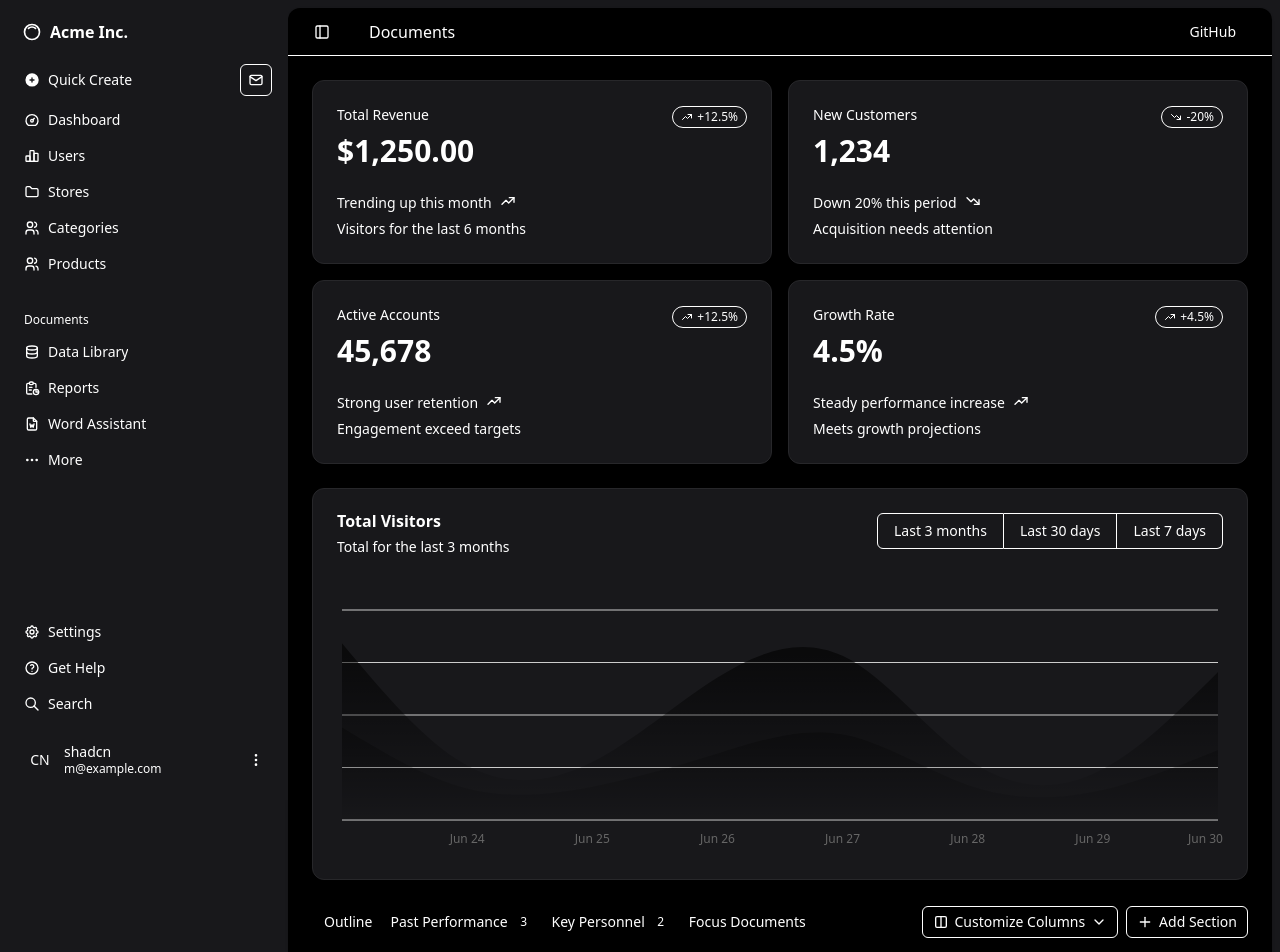
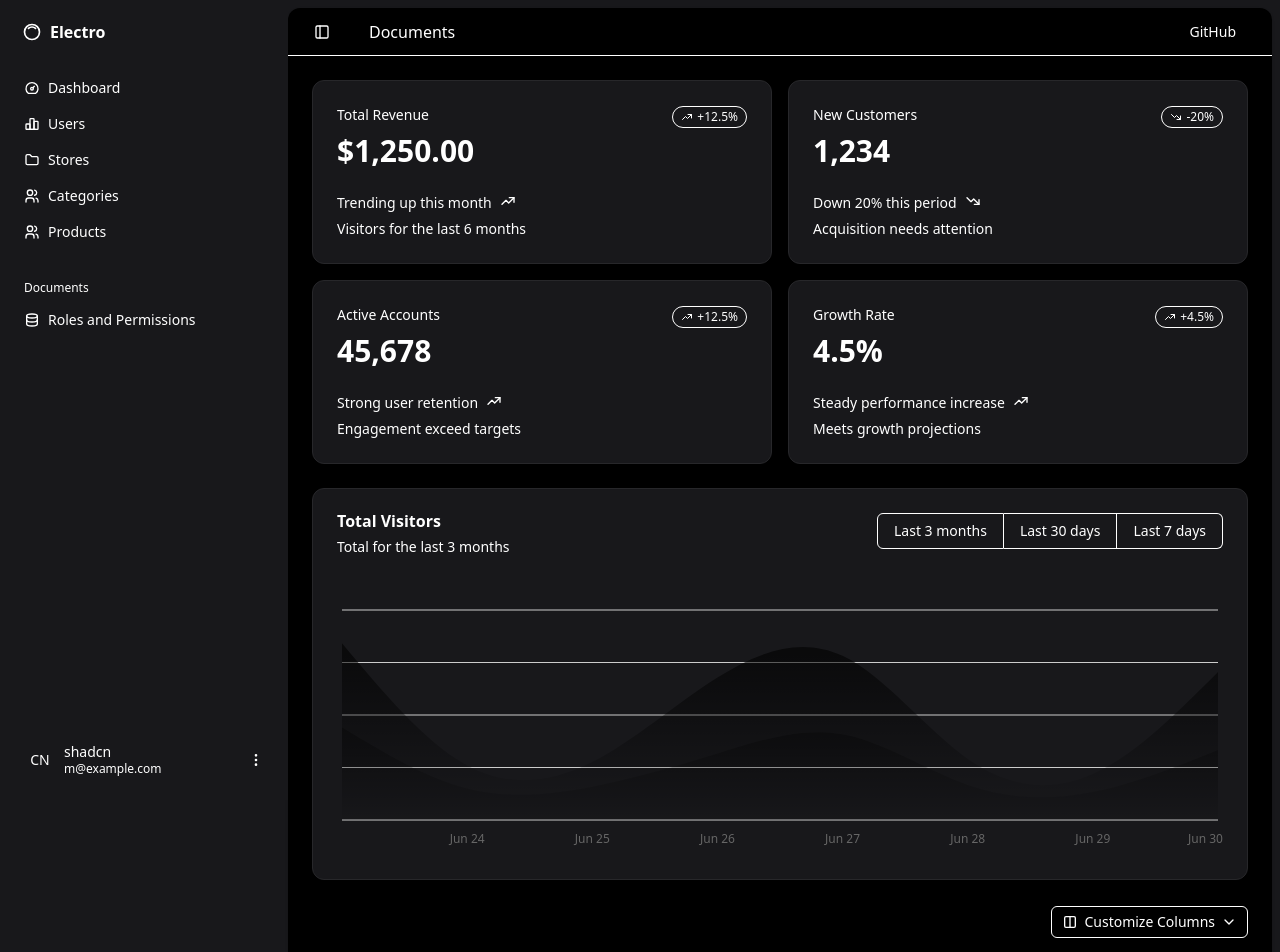
Before and after one commit to HamzaIshfaq123/fullstack-ecommerce-site, a React (Vite) app in the folder Client/: page /dashboard in a window 1280 px wide. Shown: the top 952 px of the page. Built offline with nearby package versions, Linux system fonts and the light colour scheme.

Commit message:
dashboard styling ...

```diff
--- a/Client/src/components/Admin/Dashboard/Dashboard.jsx
+++ b/Client/src/components/Admin/Dashboard/Dashboard.jsx
@@ -28,7 +28,7 @@ export default function Dashboard() {
               <div className="px-4 lg:px-6">
                 <ChartAreaInteractive  />
               </div>
-              <DataTable className="bg-zinc-900" data={data} />
+              <DataTable className="bg-zinc-900 border! border-black!" data={data} />
             </div>
           </div>
         </div>
--- a/Client/src/components/app-sidebar.jsx
+++ b/Client/src/components/app-sidebar.jsx
@@ -118,38 +118,38 @@ const data = {
     },
   ],
   navSecondary: [
-    {
-      title: "Settings",
-      url: "#",
-      icon: IconSettings,
-    },
-    {
-      title: "Get Help",
-      url: "#",
-      icon: IconHelp,
-    },
-    {
-      title: "Search",
-      url: "#",
-      icon: IconSearch,
-    },
+    // {
+    //   title: "Settings",
+    //   url: "#",
+    //   icon: IconSettings,
+    // },
+    // {
+    //   title: "Get Help",
+    //   url: "#",
+    //   icon: IconHelp,
+    // },
+    // {
+    //   title: "Search",
+    //   url: "#",
+    //   icon: IconSearch,
+    // },
   ],
   documents: [
     {
-      name: "Data Library",
+      name: "Roles and Permissions",
       url: "#",
       icon: IconDatabase,
     },
-    {
-      name: "Reports",
-      url: "#",
-      icon: IconReport,
-    },
-    {
-      name: "Word Assistant",
-      url: "#",
-      icon: IconFileWord,
-    },
+    // {
+    //   name: "Reports",
+    //   url: "#",
+    //   icon: IconReport,
+    // },
+    // {
+    //   name: "Word Assistant",
+    //   url: "#",
+    //   icon: IconFileWord,
+    // },
   ],
 }
 
@@ -164,7 +164,7 @@ export function AppSidebar({
             <SidebarMenuButton asChild className="data-[slot=sidebar-menu-button]:!p-1.5">
               <a href="#">
                 <IconInnerShadowTop className="!size-5" />
-                <span className="text-base font-semibold">Acme Inc.</span>
+                <span className="text-base font-semibold">Electro</span>
               </a>
             </SidebarMenuButton>
           </SidebarMenuItem>
--- a/Client/src/components/data-table.jsx
+++ b/Client/src/components/data-table.jsx
@@ -393,14 +393,14 @@ export function DataTable({
         </Select>
         <TabsList
           className="**:data-[slot=badge]:bg-muted-foreground/30 hidden **:data-[slot=badge]:size-5 **:data-[slot=badge]:rounded-full **:data-[slot=badge]:px-1 @4xl/main:flex">
-          <TabsTrigger value="outline">Outline</TabsTrigger>
-          <TabsTrigger value="past-performance">
+          {/* <TabsTrigger value="outline">Outline</TabsTrigger> */}
+          {/* <TabsTrigger value="past-performance">
             Past Performance <Badge variant="secondary">3</Badge>
-          </TabsTrigger>
-          <TabsTrigger value="key-personnel">
+          </TabsTrigger> */}
+          {/* <TabsTrigger value="key-personnel">
             Key Personnel <Badge variant="secondary">2</Badge>
-          </TabsTrigger>
-          <TabsTrigger value="focus-documents">Focus Documents</TabsTrigger>
+          </TabsTrigger> */}
+          {/* <TabsTrigger value="focus-documents">Focus Documents</TabsTrigger> */}
         </TabsList>
         <div className="flex items-center gap-2">
           <DropdownMenu>
@@ -412,7 +412,7 @@ export function DataTable({
                 <IconChevronDown />
               </Button>
             </DropdownMenuTrigger>
-            <DropdownMenuContent align="end" className="w-56">
+            <DropdownMenuContent align="end" className="w-56 text-white bg-zinc-900">
               {table
                 .getAllColumns()
                 .filter((column) =>
@@ -433,16 +433,16 @@ export function DataTable({
                 })}
             </DropdownMenuContent>
           </DropdownMenu>
-          <Button variant="outline" size="sm">
+          {/* <Button variant="outline" size="sm">
             <IconPlus />
             <span className="hidden lg:inline">Add Section</span>
-          </Button>
+          </Button> */}
         </div>
       </div>
       <TabsContent
         value="outline"
         className="relative flex flex-col gap-4 overflow-auto px-4 lg:px-6">
-        <div className="overflow-hidden rounded-lg border">
+        <div className="overflow-hidden rounded-lg border border-zinc-900">
           <DndContext
             collisionDetection={closestCenter}
             modifiers={[restrictToVerticalAxis]}
@@ -452,7 +452,7 @@ export function DataTable({
             <Table>
               <TableHeader className="bg-muted sticky top-0 z-10">
                 {table.getHeaderGroups().map((headerGroup) => (
-                  <TableRow className="bg-zinc-900" key={headerGroup.id}>
+                  <TableRow className="bg-zinc-900 " key={headerGroup.id}>
                     {headerGroup.headers.map((header) => {
                       return (
                         <TableHead  key={header.id} colSpan={header.colSpan}>
@@ -465,16 +465,16 @@ export function DataTable({
                   </TableRow>
                 ))}
               </TableHeader>
-              <TableBody className="**:data-[slot=table-cell]:first:w-8">
+              <TableBody className="**:data-[slot=table-cell]:first:w-8 ">
                 {table.getRowModel().rows?.length ? (
                   <SortableContext items={dataIds} strategy={verticalListSortingStrategy}>
                     {table.getRowModel().rows.map((row) => (
-                      <DraggableRow key={row.id} row={row} />
+                      <DraggableRow key={row.id} row={row}/>
                     ))}
                   </SortableContext>
                 ) : (
                   <TableRow>
-                    <TableCell  colSpan={columns.length} className="h-24 text-center ">
+                    <TableCell  colSpan={columns.length} className="h-24 text-center">
                       No results.
                     </TableCell>
                   </TableRow>
@@ -600,9 +600,9 @@ function TableCellViewer({
           {item.header}
         </Button>
       </DrawerTrigger>
-      <DrawerContent>
+      <DrawerContent className="bg-black text-zinc-300">
         <DrawerHeader className="gap-1">
-          <DrawerTitle>{item.header}</DrawerTitle>
+          <DrawerTitle className="text-white">{item.header}</DrawerTitle>
           <DrawerDescription>
             Showing total visitors for the last 6 months
           </DrawerDescription>
@@ -611,7 +611,7 @@ function TableCellViewer({
           {!isMobile && (
             <>
               <ChartContainer config={chartConfig}>
-                <AreaChart
+                <AreaChart className="bg-zinc-600"
                   accessibilityLayer
                   data={chartData}
                   margin={{
@@ -625,7 +625,7 @@ function TableCellViewer({
                     axisLine={false}
                     tickMargin={8}
                     tickFormatter={(value) => value.slice(0, 3)}
-                    hide />
+                    hide/>
                   <ChartTooltip cursor={false} content={<ChartTooltipContent indicator="dot" />} />
                   <Area
                     dataKey="mobile"
@@ -645,7 +645,7 @@ function TableCellViewer({
               </ChartContainer>
               <Separator />
               <div className="grid gap-2">
-                <div className="flex gap-2 leading-none font-medium">
+                <div className="flex gap-2 leading-none font-medium text-white">
                   Trending up by 5.2% this month{" "}
                   <IconTrendingUp className="size-4" />
                 </div>
@@ -660,12 +660,12 @@ function TableCellViewer({
           )}
           <form className="flex flex-col gap-4">
             <div className="flex flex-col gap-3">
-              <Label htmlFor="header">Header</Label>
-              <Input id="header" defaultValue={item.header} />
+              <Label className="text-white" htmlFor="header">Header</Label>
+              <Input className="bg-zinc-900" id="header" defaultValue={item.header} />
             </div>
             <div className="grid grid-cols-2 gap-4">
               <div className="flex flex-col gap-3">
-                <Label htmlFor="type">Type</Label>
+                <Label className="text-white" htmlFor="type">Type</Label>
                 <Select defaultValue={item.type}>
                   <SelectTrigger id="type" className="w-full">
                     <SelectValue placeholder="Select a type" />
@@ -691,7 +691,7 @@ function TableCellViewer({
                 </Select>
               </div>
               <div className="flex flex-col gap-3">
-                <Label htmlFor="status">Status</Label>
+                <Label className="text-white" htmlFor="status">Status</Label>
                 <Select defaultValue={item.status}>
                   <SelectTrigger id="status" className="w-full">
                     <SelectValue placeholder="Select a status" />
@@ -706,16 +706,16 @@ function TableCellViewer({
             </div>
             <div className="grid grid-cols-2 gap-4">
               <div className="flex flex-col gap-3">
-                <Label htmlFor="target">Target</Label>
-                <Input id="target" defaultValue={item.target} />
+                <Label className="text-white" htmlFor="target">Target</Label>
+                <Input className="bg-zinc-900" id="target" defaultValue={item.target} />
               </div>
               <div className="flex flex-col gap-3">
-                <Label htmlFor="limit">Limit</Label>
-                <Input id="limit" defaultValue={item.limit} />
+                <Label className="text-white" htmlFor="limit">Limit</Label>
+                <Input className="bg-zinc-900" id="limit" defaultValue={item.limit} />
               </div>
             </div>
             <div className="flex flex-col gap-3">
-              <Label htmlFor="reviewer">Reviewer</Label>
+              <Label className="text-white" htmlFor="reviewer">Reviewer</Label>
               <Select defaultValue={item.reviewer}>
                 <SelectTrigger id="reviewer" className="w-full">
                   <SelectValue placeholder="Select a reviewer" />
@@ -732,7 +732,7 @@ function TableCellViewer({
           </form>
         </div>
         <DrawerFooter>
-          <Button>Submit</Button>
+          <Button className="bg-stone-100 text-zinc-900">Submit</Button>
           <DrawerClose asChild>
             <Button variant="outline">Done</Button>
           </DrawerClose>
--- a/Client/src/components/nav-documents.jsx
+++ b/Client/src/components/nav-documents.jsx
@@ -39,8 +39,8 @@ export function NavDocuments({
             <DropdownMenu>
               <DropdownMenuTrigger asChild>
                 <SidebarMenuAction showOnHover className="data-[state=open]:bg-accent rounded-sm">
-                  <IconDots />
-                  <span className="sr-only">More</span>
+                  {/* <IconDots /> */}
+                  {/* <span className="sr-only">More</span> */}
                 </SidebarMenuAction>
               </DropdownMenuTrigger>
               <DropdownMenuContent
@@ -66,8 +66,8 @@ export function NavDocuments({
         ))}
         <SidebarMenuItem>
           <SidebarMenuButton className="text-sidebar-foreground/70">
-            <IconDots className="text-sidebar-foreground/70" />
-            <span>More</span>
+            {/* <IconDots className="text-sidebar-foreground/70" /> */}
+            {/* <span>More</span> */}
           </SidebarMenuButton>
         </SidebarMenuItem>
       </SidebarMenu>
--- a/Client/src/components/nav-main.jsx
+++ b/Client/src/components/nav-main.jsx
@@ -16,7 +16,7 @@ export function NavMain({
     <SidebarGroup>
       <SidebarGroupContent className="flex flex-col gap-2">
         <SidebarMenu>
-          <SidebarMenuItem className="flex items-center gap-2">
+          {/* <SidebarMenuItem className="flex items-center gap-2">
             <SidebarMenuButton
               tooltip="Quick Create"
               className="bg-primary text-primary-foreground hover:bg-primary/90 hover:text-primary-foreground active:bg-primary/90 active:text-primary-foreground min-w-8 duration-200 ease-linear">
@@ -30,7 +30,7 @@ export function NavMain({
               <IconMail />
               <span className="sr-only">Inbox</span>
             </Button>
-          </SidebarMenuItem>
+          </SidebarMenuItem> */}
         </SidebarMenu>
         <SidebarMenu>
           {items.map((item) => (
--- a/Client/src/components/ui/select.jsx
+++ b/Client/src/components/ui/select.jsx
@@ -57,7 +57,7 @@ function SelectContent({
       <SelectPrimitive.Content
         data-slot="select-content"
         className={cn(
-          "bg-popover text-popover-foreground data-[state=open]:animate-in data-[state=closed]:animate-out data-[state=closed]:fade-out-0 data-[state=open]:fade-in-0 data-[state=closed]:zoom-out-95 data-[state=open]:zoom-in-95 data-[side=bottom]:slide-in-from-top-2 data-[side=left]:slide-in-from-right-2 data-[side=right]:slide-in-from-left-2 data-[side=top]:slide-in-from-bottom-2 relative z-50 max-h-(--radix-select-content-available-height) min-w-[8rem] origin-(--radix-select-content-transform-origin) overflow-x-hidden overflow-y-auto rounded-md border shadow-md",
+          "bg-popover text-popover-foreground data-[state=open]:animate-in data-[state=closed]:animate-out data-[state=closed]:fade-out-0 data-[state=open]:fade-in-0 data-[state=closed]:zoom-out-95 data-[state=open]:zoom-in-95 data-[side=bottom]:slide-in-from-top-2 data-[side=left]:slide-in-from-right-2 data-[side=right]:slide-in-from-left-2 data-[side=top]:slide-in-from-bottom-2 relative z-50 max-h-(--radix-select-content-available-height) min-w-[8rem] origin-(--radix-select-content-transform-origin) overflow-x-hidden overflow-y-auto rounded-md border shadow-md ",
           position === "popper" &&
             "data-[side=bottom]:translate-y-1 data-[side=left]:-translate-x-1 data-[side=right]:translate-x-1 data-[side=top]:-translate-y-1",
           className
@@ -104,7 +104,7 @@ function SelectItem({
       {...props}>
       <span
         data-slot="select-item-indicator"
-        className="absolute right-2 flex size-3.5 items-center justify-center">
+        className="absolute right-2 flex size-3.5 items-center justify-center ">
         <SelectPrimitive.ItemIndicator>
           <CheckIcon className="size-4" />
         </SelectPrimitive.ItemIndicator>
```
